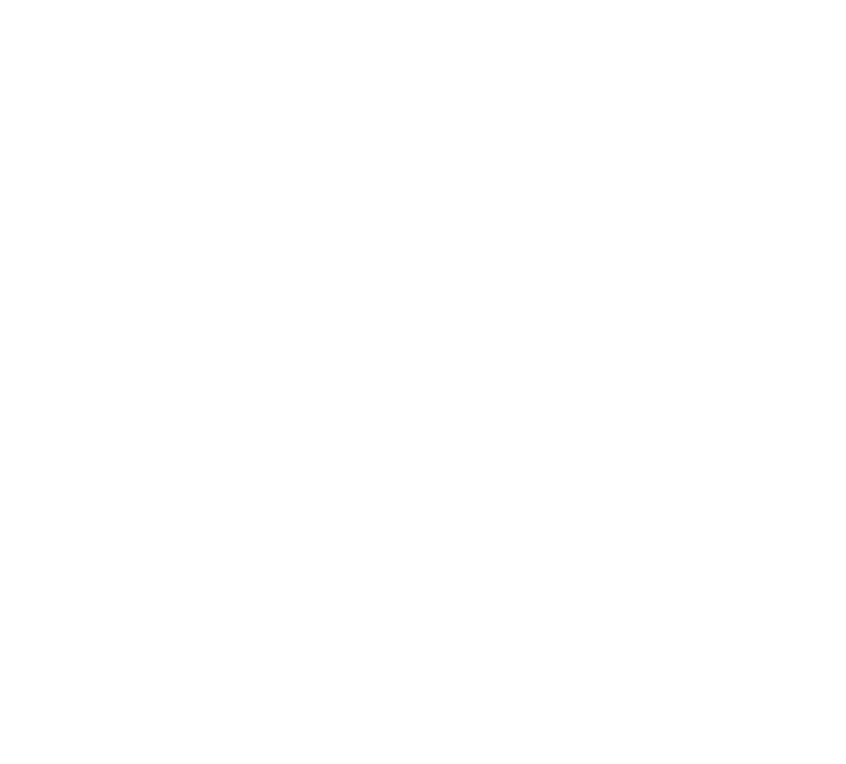
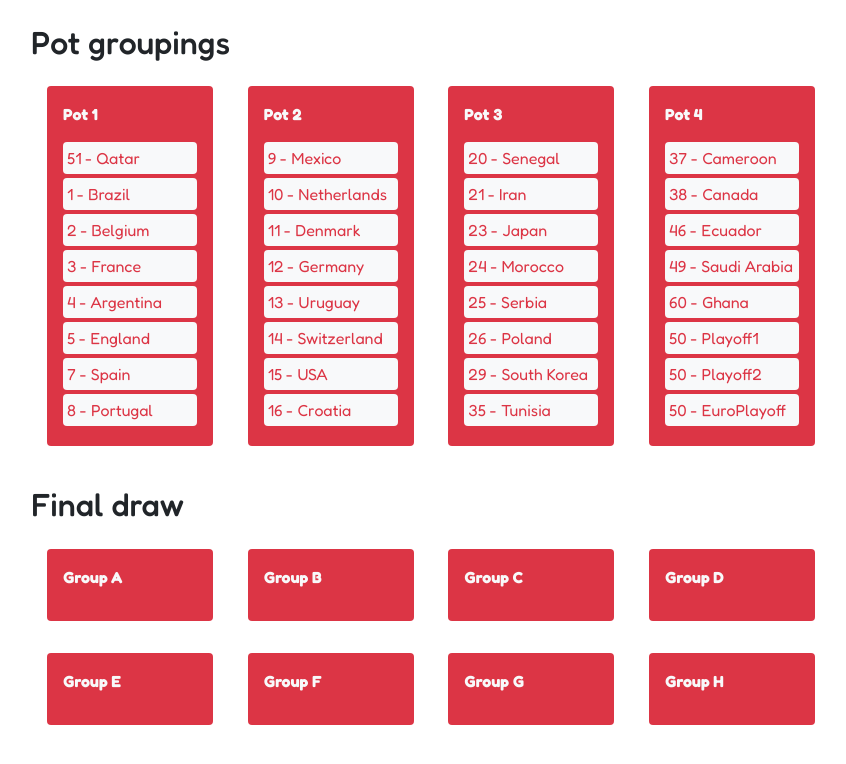
Before and after one commit to DeblauweYerl/WorldCupDraw, a plain HTML site: page index.html in a window 1280 px wide. Shown: the whole page, without its empty margins (209-1055 px from the left). Drawn offline with nearby package versions, Linux system fonts and the light colour scheme; a web font is replaced by a local one.

Commit message:
Auto stash before merge of "main" and "origin/main"

```diff
--- a/index.html
+++ b/index.html
@@ -6,9 +6,113 @@
     <meta name="viewport" content="width=device-width, initial-scale=1.0">
     <title>World Cup Drawing</title>
     <link rel="stylesheet" href="style.css">
+
+    <!-- JQuery -->
+    <script src="https://ajax.googleapis.com/ajax/libs/jquery/3.6.0/jquery.min.js"></script>
     <script src="main.js"></script>
+
+    <!-- Bootstrap CSS -->
+    <link href="https://cdn.jsdelivr.net/npm/bootstrap@5.1.3/dist/css/bootstrap.min.css" rel="stylesheet" integrity="sha384-1BmE4kWBq78iYhFldvKuhfTAU6auU8tT94WrHftjDbrCEXSU1oBoqyl2QvZ6jIW3" crossorigin="anonymous">
+
+    <!-- Google Fonts -->
+    <link rel="preconnect" href="https://fonts.googleapis.com">
+    <link rel="preconnect" href="https://fonts.gstatic.com" crossorigin>
+    <link href="https://fonts.googleapis.com/css2?family=Fredoka:wght@400;500;700&family=Shippori+Antique+B1&display=swap" rel="stylesheet">
 </head>
-<body>
+<body style="font-family: 'Fredoka', sans-serif;">
+    <div class="o-container">
+        <div class="c-pots mt-4">
+            <h2 class="o-subtitle">Pot groupings</h2>
+            <div class="d-flex justify-content-between">
+                <div id="js-pot1" class="c-pot p-3 m-3 bg-danger rounded" style="min-width: 166px">
+                    <p class="o-group-title text-light" style="font-weight: 700;">Pot 1</p>
 
+                </div>
+                <div id="js-pot2" class="c-pot p-3 m-3 bg-danger rounded" style="min-width: 166px">
+                    <p class="o-group-title text-light" style="font-weight: 700;">Pot 2</p>
+
+                </div>
+                <div id="js-pot3" class="c-pot p-3 m-3 bg-danger rounded" style="min-width: 166px">
+                    <p class="o-group-title text-light" style="font-weight: 700;">Pot 3</p>
+
+                </div>
+                <div id="js-pot4" class="c-pot p-3 m-3 bg-danger rounded" style="min-width: 166px">
+                    <p class="o-group-title text-light" style="font-weight: 700;">Pot 4</p>
+
+                </div>
+            </div>
+        </div>
+        <div class="c-groups mt-4">
+            <h2 class="c-subtitle text-md-left">Final draw</h2>
+            <div class="d-flex flex-wrap justify-content-between">
+                <div id="js-group" class="p-3 m-3 bg-danger rounded" style="min-width: 166px">
+                    <p class="o-group-title text-light" style="font-weight: 700;">Group A</p>
+
+                </div>
+                <div id="js-group" class="p-3 m-3 bg-danger rounded" style="min-width: 166px">
+                    <p class="o-group-title text-light" style="font-weight: 700;">Group B</p>
+
+                </div>
+                <div id="js-group" class="p-3 m-3 bg-danger rounded" style="min-width: 166px">
+                    <p class="o-group-title text-light" style="font-weight: 700;">Group C</p>
+
+                </div>
+                <div id="js-group" class="p-3 m-3 bg-danger rounded" style="min-width: 166px">
+                    <p class="o-group-title text-light" style="font-weight: 700;">Group D</p>
+
+                </div>
+                <div id="js-group" class="p-3 m-3 bg-danger rounded" style="min-width: 166px">
+                    <p class="o-group-title text-light" style="font-weight: 700;">Group E</p>
+
+                </div>
+                <div id="js-group" class="p-3 m-3 bg-danger rounded" style="min-width: 166px">
+                    <p class="o-group-title text-light" style="font-weight: 700;">Group F</p>
+
+                </div>
+                <div id="js-group" class="p-3 m-3 bg-danger rounded" style="min-width: 166px">
+                    <p class="o-group-title text-light" style="font-weight: 700;">Group G</p>
+
+                </div>
+                <div id="js-group" class="p-3 m-3 bg-danger rounded" style="min-width: 166px">
+                    <p class="o-group-title text-light" style="font-weight: 700;">Group H</p>
+
+                </div>
+            </div>
+            <!-- <div>
+                <div class="c-group">
+                    <p class="o-group-title">Group A</p>
+
+                </div>
+                <div class="c-group">
+                    <p class="o-group-title">Group B</p>
+
+                </div>
+                <div class="c-group">
+                    <p class="o-group-title">Group C</p>
+
+                </div>
+                <div class="c-group">
+                    <p class="o-group-title">Group D</p>
+
+                </div>
+                <div class="c-group">
+                    <p class="o-group-title">Group E</p>
+
+                </div>
+                <div class="c-group">
+                    <p class="o-group-title">Group F</p>
+
+                </div>
+                <div class="c-group">
+                    <p class="o-group-title">Group G</p>
+
+                </div>
+                <div class="c-group">
+                    <p class="o-group-title">Group H</p>
+
+                </div>
+            </div> -->
+        </div>
+    </div>
 </body>
 </html>
--- a/main.js
+++ b/main.js
@@ -1,3 +1,5 @@
+let html_pot1, html_pot2, html_pot3, html_pot4;
+
 const pot1 = [
     {
         country: 'Qatar',
@@ -166,6 +168,29 @@ const pot4 = [
         ranking: 50
     }
 ]
+
+const LoadData = function() {
+    for (country of pot1) {
+        html_pot1.innerHTML += `<p class="bg-light p-1 mb-1 text-danger rounded">${country.ranking} - ${country.country}</p>`
+    };
+    for (country of pot2) {
+        html_pot2.innerHTML += `<p class="bg-light p-1 mb-1 text-danger rounded">${country.ranking} - ${country.country}</p>`
+    };
+    for (country of pot3) {
+        html_pot3.innerHTML += `<p class="bg-light p-1 mb-1 text-danger rounded">${country.ranking} - ${country.country}</p>`
+    };
+    for (country of pot4) {
+        if (country.ranking != -1) {
+            html_pot4.innerHTML += `<p class="bg-light p-1 mb-1 text-danger rounded">${country.ranking} - ${country.country}</p>`
+        }
+        else {
+            html_pot4.innerHTML += `<p class="bg-light p-1 mb-1 text-danger rounded">${country.country}</p>`
+        }
+    };
+};
+
+// function drawTeams(){
+
 
 var groups;
 var chosenTeams;
@@ -406,3 +431,13 @@ function SortGroup(group){
     }
     return auxGroup;
 }
+// };
+
+$(document).ready(function() {
+    html_pot1 = document.getElementById("js-pot1")
+    html_pot2 = document.getElementById("js-pot2")
+    html_pot3 = document.getElementById("js-pot3")
+    html_pot4 = document.getElementById("js-pot4")
+
+    LoadData();
+});
--- a/style.css
+++ b/style.css
@@ -0,0 +1,5 @@
+.o-container {
+    max-width: 800px;
+    margin-left: auto;
+    margin-right: auto;
+}
```
